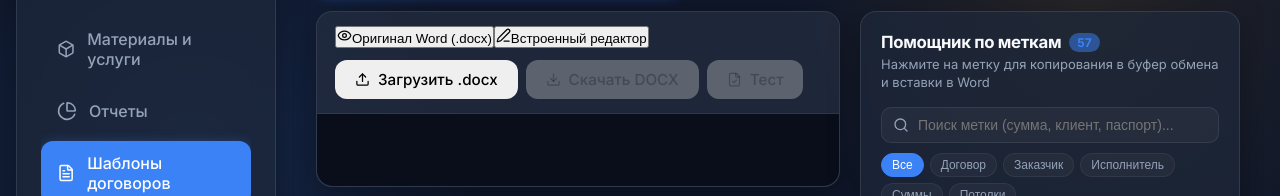
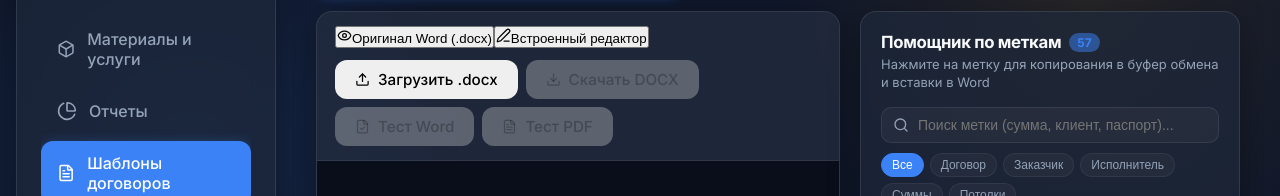
Before and after one commit to ANShchetinin/alta-crm-front, a React (Vite) app: page /contract-templates in a window 1280 px wide. Shown: the part 248-444 px from the top of the page. Built offline with nearby package versions, Linux system fonts and the light colour scheme; no server answers; sample sign-in values are in the browser's storage.

Commit message:
feat(templates): add Test PDF generation button and API integration (ECOLINE-124)

```diff
--- a/src/api/settings.ts
+++ b/src/api/settings.ts
@@ -123,6 +123,13 @@ export const generateTestContractDocxBlob = async (type: 'INDIVIDUAL' | 'LEGAL_E
   return response.data;
 };
 
+export const generateTestContractPdfBlob = async (type: 'INDIVIDUAL' | 'LEGAL_ENTITY'): Promise<Blob> => {
+  const response = await api.get(`/settings/contract-templates/test-pdf?type=${type}`, {
+    responseType: 'blob'
+  });
+  return response.data;
+};
+
 export const saveContractTemplateHtml = async (type: 'INDIVIDUAL' | 'LEGAL_ENTITY', html: string): Promise<{ success: boolean }> => {
   const response = await api.post(`/settings/contract-templates/html?type=${type}`, { html });
   return response.data;
--- a/src/pages/ContractTemplates.tsx
+++ b/src/pages/ContractTemplates.tsx
@@ -9,8 +9,8 @@ import {
 import * as docx from 'docx-preview';
 import {
   getContractTemplateStatus, uploadContractTemplate, downloadContractTemplateBlob,
-  deleteContractTemplate, generateTestContractDocxBlob, saveContractTemplateHtml,
-  getContractTemplateHtml
+  deleteContractTemplate, generateTestContractDocxBlob, generateTestContractPdfBlob,
+  saveContractTemplateHtml, getContractTemplateHtml
 } from '../api/settings';
 import type { ContractTemplateStatus } from '../api/settings';
 import '../styles/contract-templates.css';
@@ -558,6 +558,8 @@ export const ContractTemplates = () => {
     }
   };
 
+  const [testPdfGenerating, setTestPdfGenerating] = useState(false);
+
   const handleTestGeneration = async () => {
     try {
       setTestGenerating(true);
@@ -574,11 +576,29 @@ export const ContractTemplates = () => {
       a.click();
       document.body.removeChild(a);
       window.URL.revokeObjectURL(url);
-      showToast('Тестовый договор успешно сформирован и скачан!');
+      showToast('Тестовый договор (Word) успешно сформирован и скачан!');
     } catch (e: any) {
-      alert('Ошибка тестовой генерации: ' + (e.response?.data?.error || e.message));
+      alert('Ошибка тестовой генерации Word: ' + (e.response?.data?.error || e.message));
     } finally {
       setTestGenerating(false);
+    }
+  };
+
+  const handleTestPdfGeneration = async () => {
+    try {
+      setTestPdfGenerating(true);
+      if (viewMode === 'HTML_EDITOR' && isModified && editorRef.current) {
+        await saveContractTemplateHtml(activeTab, editorRef.current.innerHTML);
+        setIsModified(false);
+      }
+      const blob = await generateTestContractPdfBlob(activeTab);
+      const url = window.URL.createObjectURL(blob);
+      window.open(url, '_blank');
+      showToast('Тестовый PDF договора успешно сформирован!');
+    } catch (e: any) {
+      alert('Ошибка генерации PDF: ' + (e.response?.data?.error || e.message));
+    } finally {
+      setTestPdfGenerating(false);
     }
   };
 
@@ -777,10 +797,20 @@ export const ContractTemplates = () => {
                 className="btn btn-secondary"
                 disabled={!isTemplateLoaded || testGenerating}
                 onClick={handleTestGeneration}
-                title="Сформировать тестовый заполненный договор"
+                title="Сформировать тестовый заполненный договор в формате Word (.docx)"
               >
                 {testGenerating ? <RefreshCw size={15} className="spin" /> : <FileCheck size={15} />}
-                <span>Тест</span>
+                <span>Тест Word</span>
+              </button>
+
+              <button
+                className="btn btn-secondary"
+                disabled={!isTemplateLoaded || testPdfGenerating}
+                onClick={handleTestPdfGeneration}
+                title="Сформировать тестовый заполненный договор в формате PDF"
+              >
+                {testPdfGenerating ? <RefreshCw size={15} className="spin" /> : <FileText size={15} />}
+                <span>Тест PDF</span>
               </button>
 
               {isTemplateLoaded && (
```
